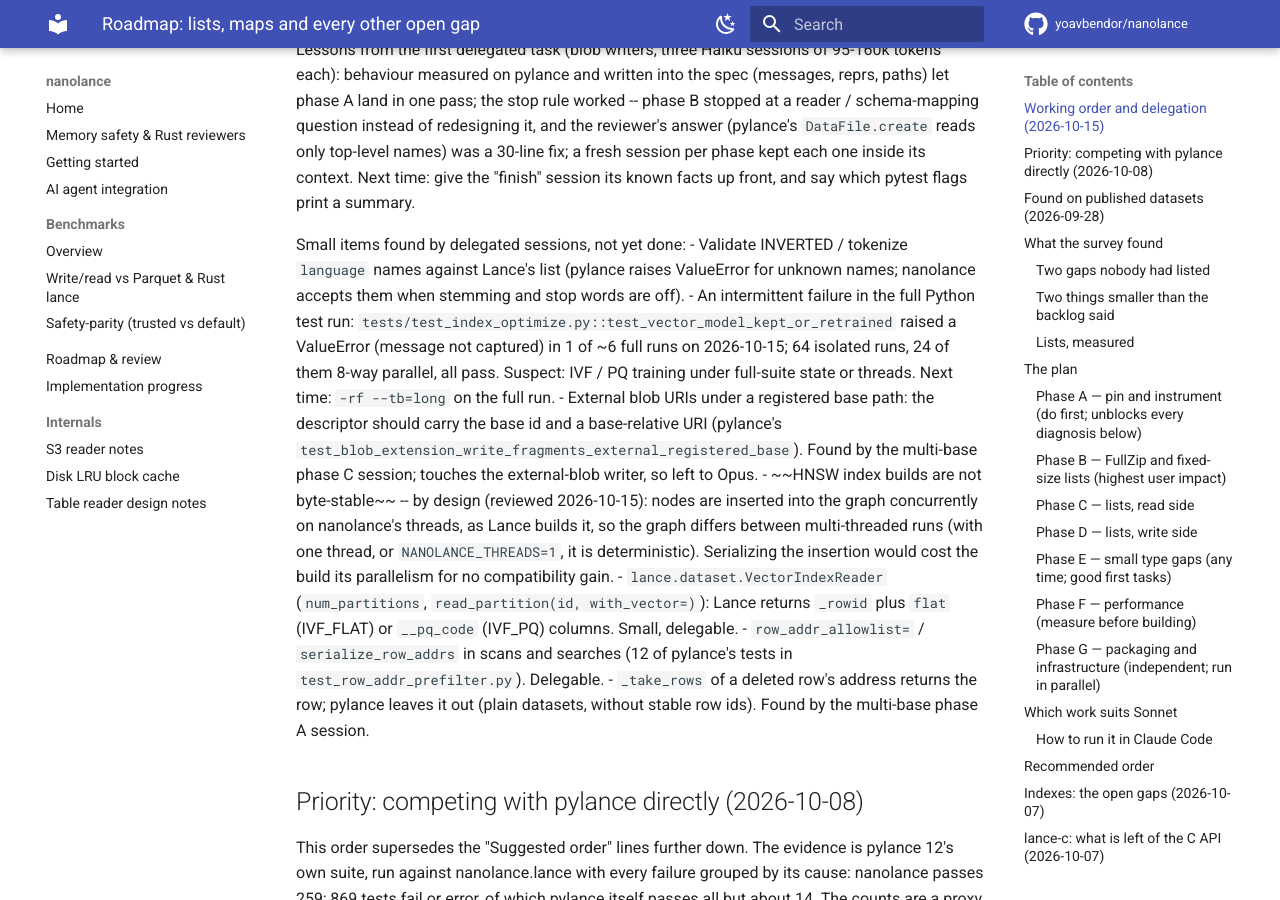
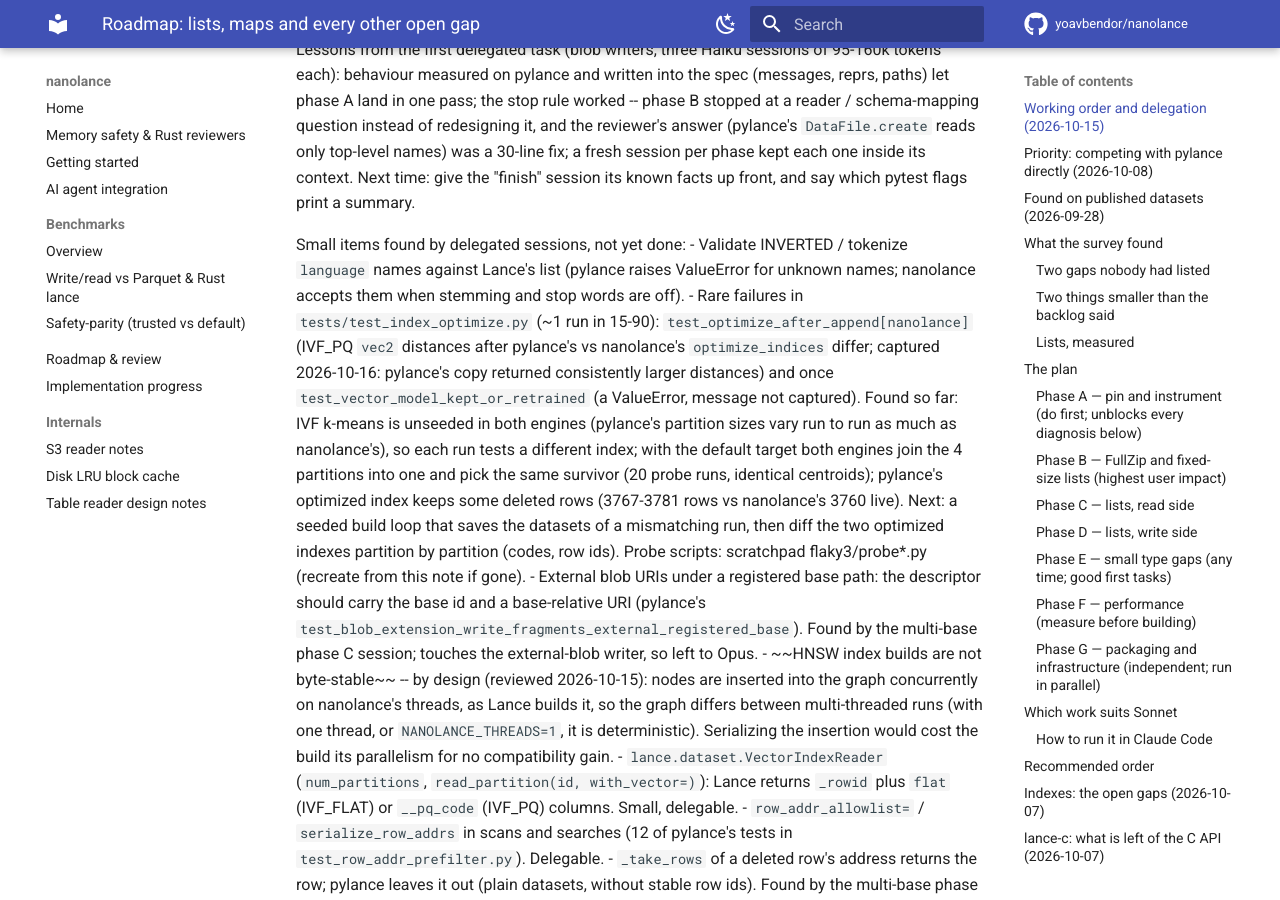
Before and after one commit to yoavbendor/nanolance, an MkDocs documentation site: the page built from docs/ROADMAP.md, in a window 1280 px wide and 900 px high, scrolled down 2380 px. Built offline with MkDocs 1.6.1 and Material for MkDocs 9.7.7, drawn with Linux system fonts in a browser that asks for light colours; comment, search, counter and statistics services are not loaded.

Commit message:
ROADMAP: findings on the rare vector-optimize test failures
Co-Authored-By: Claude Opus 5.5 <noreply@anthropic.com>
Claude-Session: https://claude.ai/code/session_014PGy9PK68gHvyR8T1r5ueY

```diff
--- a/docs/ROADMAP.md
+++ b/docs/ROADMAP.md
@@ -49,7 +49,7 @@ was a 30-line fix; a fresh session per phase kept each one inside its context. N
 
 Small items found by delegated sessions, not yet done:
 - Validate INVERTED / tokenize `language` names against Lance's list (pylance raises ValueError for unknown names; nanolance accepts them when stemming and stop words are off).
-- An intermittent failure in the full Python test run: `tests/test_index_optimize.py::test_vector_model_kept_or_retrained` raised a ValueError (message not captured) in 1 of ~6 full runs on 2026-10-15; 64 isolated runs, 24 of them 8-way parallel, all pass. Suspect: IVF / PQ training under full-suite state or threads. Next time: `-rf --tb=long` on the full run.
+- Rare failures in `tests/test_index_optimize.py` (~1 run in 15-90): `test_optimize_after_append[nanolance]` (IVF_PQ `vec2` distances after pylance's vs nanolance's `optimize_indices` differ; captured 2026-10-16: pylance's copy returned consistently larger distances) and once `test_vector_model_kept_or_retrained` (a ValueError, message not captured). Found so far: IVF k-means is unseeded in both engines (pylance's partition sizes vary run to run as much as nanolance's), so each run tests a different index; with the default target both engines join the 4 partitions into one and pick the same survivor (20 probe runs, identical centroids); pylance's optimized index keeps some deleted rows (3767-3781 rows vs nanolance's 3760 live). Next: a seeded build loop that saves the datasets of a mismatching run, then diff the two optimized indexes partition by partition (codes, row ids). Probe scripts: scratchpad flaky3/probe*.py (recreate from this note if gone).
 - External blob URIs under a registered base path: the descriptor should carry the base id and a
   base-relative URI (pylance's `test_blob_extension_write_fragments_external_registered_base`).
   Found by the multi-base phase C session; touches the external-blob writer, so left to Opus.
```
